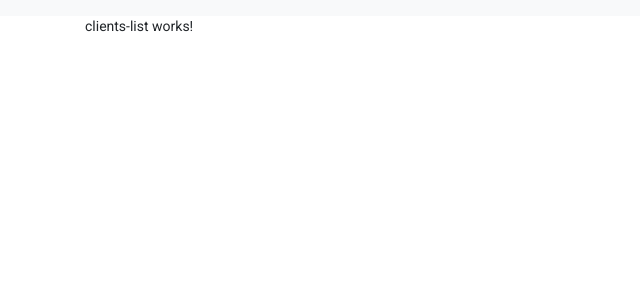
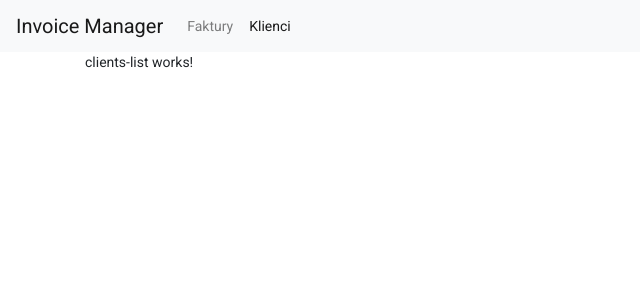
Before and after one commit to tomaszek92/InvoiceManagerClient, an Angular app: page /clients in a window 1280 px wide. Shown: the top 300 px of the page, without its empty margins (0-640 px from the left). Built offline with nearby package versions, Linux system fonts and the light colour scheme.

Commit message:
Add header

```diff
--- a/package.json
+++ b/package.json
@@ -22,7 +22,7 @@
     "@angular/platform-browser-dynamic": "~9.0.7",
     "@angular/router": "~9.0.7",
     "bootstrap": "^4.4.1",
-    "jquery": "^3.5.0",
+    "jquery": "^3.4.1",
     "popper": "^1.0.1",
     "rxjs": "~6.5.4",
     "tslib": "^1.10.0",
--- a/src/app/app-routing.module.ts
+++ b/src/app/app-routing.module.ts
@@ -6,6 +6,7 @@ import { InvoiceDetailsComponent } from './invoice-details/invoice-details.compo
 import { InvoicesListComponent } from './invoices-list/invoices-list.component';
 
 const routes: Routes = [
+  { path: '', redirectTo: 'clients', pathMatch: 'full'},
   { path: 'clients', component: ClientsListComponent },
   { path: 'clients/:id', component: ClientDetailsComponent },
   { path: 'invoices', component: InvoicesListComponent },
--- a/src/app/app.component.html
+++ b/src/app/app.component.html
@@ -1,6 +1,4 @@
-<header class="navbar navbar-expand-lg navbar-light bg-light">
-
-</header>
+<app-header></app-header>
 <div class="container">
   <router-outlet></router-outlet>
 </div>
--- a/src/app/app.module.ts
+++ b/src/app/app.module.ts
@@ -8,6 +8,7 @@ import { InvoicesListComponent } from './invoices-list/invoices-list.component';
 import { InvoiceDetailsComponent } from './invoice-details/invoice-details.component';
 import { ClientsListComponent } from './clients-list/clients-list.component';
 import { ClientDetailsComponent } from './client-details/client-details.component';
+import { HeaderComponent } from './header/header.component';
 
 @NgModule({
   declarations: [
@@ -15,7 +16,8 @@ import { ClientDetailsComponent } from './client-details/client-details.componen
     InvoicesListComponent,
     InvoiceDetailsComponent,
     ClientsListComponent,
-    ClientDetailsComponent
+    ClientDetailsComponent,
+    HeaderComponent
   ],
   imports: [
     BrowserModule,
--- /dev/null
+++ b/src/app/header/header.component.html
@@ -0,0 +1,17 @@
+<header class="navbar navbar-expand-lg navbar-light bg-light">
+    <span class="navbar-brand">Invoice Manager</span>
+    <button class="navbar-toggler" type="button" data-toggle="collapse" data-target="#navbarSupportedContent" aria-controls="navbarSupportedContent" aria-expanded="false" aria-label="Toggle navigation">
+        <span class="navbar-toggler-icon"></span>
+    </button>
+
+    <div class="collapse navbar-collapse" id="navbarSupportedContent">
+        <ul class="navbar-nav mr-auto">
+            <li class="nav-item" [class.active]="isActive('/invoices')">
+                <a routerLink="/invoices" class="nav-link">Faktury</a>
+            </li>
+            <li class="nav-item" [class.active]="isActive('/clients')">
+                <a routerLink="/clients" class="nav-link">Klienci</a>
+            </li>
+        </ul>
+    </div>
+</header>
--- /dev/null
+++ b/src/app/header/header.component.ts
@@ -0,0 +1,20 @@
+import { Component, OnInit } from '@angular/core';
+import { Router } from '@angular/router';
+
+@Component({
+  selector: 'app-header',
+  templateUrl: './header.component.html',
+  styleUrls: ['./header.component.scss']
+})
+export class HeaderComponent implements OnInit {
+
+  constructor(private readonly router: Router) { }
+
+  ngOnInit(): void {
+  }
+
+  isActive(url) {
+    return this.router.isActive(url, true);
+  }
+
+}
```
Also changed, not shown: src/app/header/header.component.scss (added), 2 other files (tests, documents, lock files or other folders).
